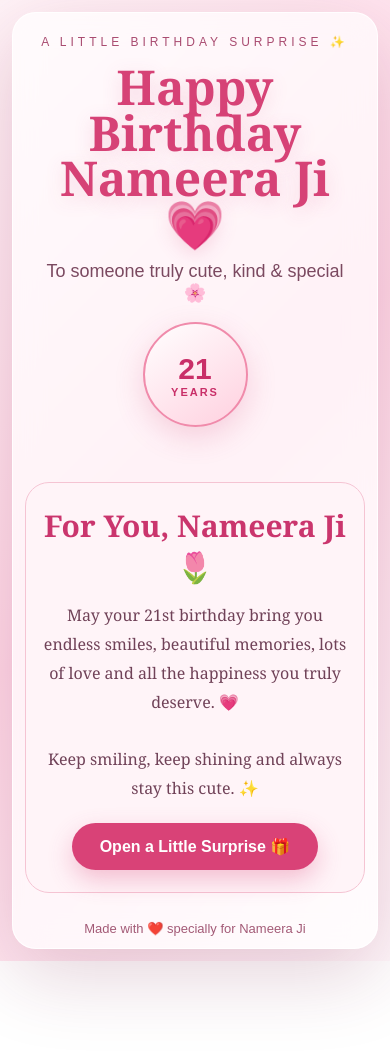
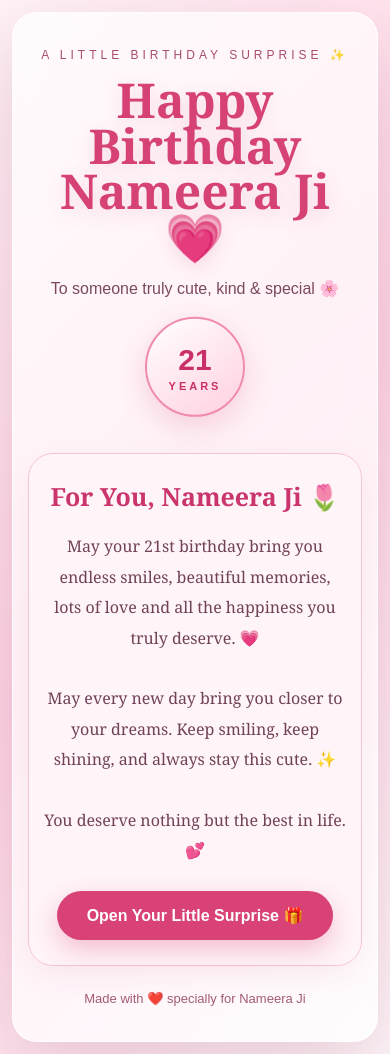
Before and after one commit to vishals-rgb/Khushi-bhardwaj, a plain HTML site: page index.html in a window 390 px wide. Before the commit the page ends 961 px from the top, so only its background shows below. Drawn offline with Linux system fonts and the light colour scheme.

Commit message:
Refactor birthday card HTML structure and styles

```diff
--- a/index.html
+++ b/index.html
@@ -1,11 +1,14 @@
 <!DOCTYPE html>
 <html lang="en">
+
 <head>
     <meta charset="UTF-8">
     <meta name="viewport" content="width=device-width, initial-scale=1.0">
+
     <title>Happy Birthday Nameera Ji 🎂</title>
 
     <style>
+
         * {
             margin: 0;
             padding: 0;
@@ -15,313 +18,523 @@
         body {
             min-height: 100vh;
             font-family: Georgia, "Times New Roman", serif;
+
             background:
-        radial-gradient(circle at 20% 20%, #ffffff 0 2px, transparent 3px),
-        linear-gradient(135deg, #fff3f7, #ffd8e7, #fff8fb);
+                radial-gradient(circle at 10% 20%, #ffffff 0 2px, transparent 3px),
+                radial-gradient(circle at 80% 30%, #ffffff 0 2px, transparent 3px),
+                radial-gradient(circle at 40% 80%, #ffffff 0 2px, transparent 3px),
+                linear-gradient(
+                    135deg,
+                    #fff3f7,
+                    #ffd6e6,
+                    #fff8fb
+                );
+
             color: #5b1737;
             overflow-x: hidden;
         }
 
-/* Main Card */
+
+        /* MAIN SECTION */
+
         .hero {
             min-height: 100vh;
+
             display: flex;
+            align-items: center;
             justify-content: center;
-    align-items: center;
+
             padding: 25px;
         }
 
+
+        /* CARD */
+
         .card {
-    width: min(1050px, 96vw);
-    padding: 25px;
-    border-radius: 32px;
-    background: rgba(255,255,255,0.65);
+            width: min(900px, 95vw);
+
+            padding: 45px 30px;
+
+            text-align: center;
+
+            border-radius: 35px;
+
+            background: rgba(255, 255, 255, 0.65);
+
             backdrop-filter: blur(15px);
-    border: 1px solid rgba(255,255,255,0.9);
-    box-shadow: 0 25px 80px rgba(120,30,70,0.2);
+
+            border: 1px solid rgba(255, 255, 255, 0.9);
+
+            box-shadow:
+                0 30px 80px rgba(120, 30, 70, 0.18);
         }
 
-/* Heading */
-.top {
-    text-align: center;
-    padding: 10px 10px 25px;
+
+        /* SMALL TEXT */
+
+        .small-text {
+            font-family: Arial, sans-serif;
+
+            font-size: 12px;
+
+            letter-spacing: 4px;
+
+            text-transform: uppercase;
+
+            color: #a94b70;
+
+            margin-bottom: 15px;
         }
 
-.small {
-    font-family: Arial, sans-serif;
-    text-transform: uppercase;
-    letter-spacing: 4px;
-    font-size: 12px;
-    color: #a94b70;
+
+        /* TITLE */
+
+        h1 {
+            font-size: clamp(45px, 8vw, 85px);
+
+            line-height: 0.95;
+
+            color: #d64276;
+
+            margin-bottom: 20px;
+
+            text-shadow:
+                0 5px 20px rgba(214, 66, 118, 0.18);
         }
 
-h1 {
-    font-size: clamp(45px, 7vw, 82px);
-    line-height: 0.95;
-    margin: 15px 0;
-    color: #d64276;
-    text-shadow: 0 5px 20px rgba(214,66,118,0.2);
-}
+
+        /* SUBTITLE */
 
         .subtitle {
             font-family: Arial, sans-serif;
+
             font-size: 18px;
+
             color: #7b4960;
+
+            margin-bottom: 25px;
         }
 
-/* Age Circle */
+
+        /* AGE */
+
         .age {
-    margin: 18px auto 0;
-    width: 105px;
-    height: 105px;
+            width: 115px;
+            height: 115px;
+
+            margin: 0 auto 30px;
+
             border-radius: 50%;
+
             display: flex;
             flex-direction: column;
+
             justify-content: center;
             align-items: center;
 
-    background: linear-gradient(145deg, #ffffff, #ffd0df);
+            background:
+                linear-gradient(
+                    145deg,
+                    #ffffff,
+                    #ffd0df
+                );
+
             border: 2px solid #f08bab;
-    box-shadow: 0 10px 30px rgba(210,62,111,0.2);
+
+            box-shadow:
+                0 10px 30px rgba(210, 62, 111, 0.20);
 
             color: #c92f68;
+
             font-family: Arial, sans-serif;
+
+            font-size: 34px;
+
             font-weight: bold;
-    font-size: 30px;
+
+            animation: floating 3s ease-in-out infinite;
         }
+
 
         .age span {
             font-size: 11px;
-    letter-spacing: 2px;
+
+            letter-spacing: 3px;
+
+            margin-top: 3px;
         }
 
-/* Image */
-.photo-wrap {
-    display: flex;
-    justify-content: center;
+
+        /* MESSAGE BOX */
+
+        .message {
+            max-width: 750px;
+
+            margin: auto;
+
+            padding: 35px 25px;
+
+            border-radius: 25px;
+
+            background: rgba(255, 244, 248, 0.95);
+
+            border: 1px solid #f5c4d3;
+
+            box-shadow:
+                0 10px 30px rgba(180, 60, 100, 0.08);
         }
 
-.photo {
-    width: min(620px, 95%);
-    display: block;
-    border-radius: 25px;
-    border: 8px solid white;
-    box-shadow: 0 20px 55px rgba(91,23,55,0.25);
-}
-
-/* Message */
-.message {
-    max-width: 780px;
-    margin: 30px auto 10px;
-    padding: 30px 25px;
-    text-align: center;
-
-    border-radius: 24px;
-    background: rgba(255,244,248,0.95);
-    border: 1px solid #f5c4d3;
-}
 
         .message h2 {
             font-size: 30px;
+
             color: #ca356d;
-    margin-bottom: 14px;
+
+            margin-bottom: 18px;
         }
+
 
         .message p {
             font-size: 18px;
-    line-height: 1.8;
+
+            line-height: 1.9;
+
             color: #704258;
         }
 
-/* Button */
-button {
-    margin-top: 20px;
-    padding: 14px 28px;
+
+        /* BUTTON */
+
+        .surprise-btn {
+            margin-top: 25px;
+
+            padding: 15px 30px;
 
             border: none;
-    border-radius: 999px;
+
+            border-radius: 50px;
 
             background: #d94277;
+
             color: white;
 
             font-family: Arial, sans-serif;
+
             font-size: 16px;
+
             font-weight: bold;
 
             cursor: pointer;
 
-    box-shadow: 0 10px 25px rgba(217,66,119,0.3);
+            box-shadow:
+                0 10px 25px rgba(217, 66, 119, 0.3);
+
             transition: 0.25s;
         }
 
-button:hover {
-    transform: translateY(-3px) scale(1.03);
+
+        .surprise-btn:hover {
+            transform:
+                translateY(-3px)
+                scale(1.04);
+
+            box-shadow:
+                0 15px 35px rgba(217, 66, 119, 0.4);
         }
 
-/* Surprise */
+
+        /* SURPRISE MESSAGE */
+
         #surprise {
             margin-top: 25px;
+
             font-size: 20px;
+
             line-height: 1.8;
+
             color: #b72e60;
+
             animation: fadeIn 0.7s ease;
         }
+
 
         .hidden {
             display: none;
         }
 
+
+        /* FOOTER */
+
+        .footer {
+            margin-top: 25px;
+
+            font-family: Arial, sans-serif;
+
+            font-size: 13px;
+
+            color: #a35a76;
+        }
+
+
+        /* FLOATING EMOJIS */
+
+        .floating-heart {
+            position: fixed;
+
+            bottom: -50px;
+
+            font-size: 25px;
+
+            pointer-events: none;
+
+            z-index: 999;
+
+            animation:
+                rise linear forwards;
+        }
+
+
+        @keyframes rise {
+
+            0% {
+                transform:
+                    translateY(0)
+                    rotate(0deg);
+
+                opacity: 1;
+            }
+
+            100% {
+                transform:
+                    translateY(-110vh)
+                    rotate(40deg);
+
+                opacity: 0;
+            }
+
+        }
+
+
         @keyframes fadeIn {
+
             from {
                 opacity: 0;
-        transform: translateY(15px);
+
+                transform:
+                    translateY(15px);
             }
 
             to {
                 opacity: 1;
-        transform: translateY(0);
-    }
+
+                transform:
+                    translateY(0);
             }
 
-/* Footer */
-.footer {
-    text-align: center;
-    font-family: Arial, sans-serif;
-    color: #a35a76;
-    font-size: 13px;
-    padding-top: 18px;
         }
 
-/* Floating Hearts */
-.heart {
-    position: fixed;
-    bottom: -40px;
-    font-size: 25px;
-    pointer-events: none;
-    z-index: 100;
-    animation: rise linear forwards;
+
+        @keyframes floating {
+
+            0%,
+            100% {
+                transform:
+                    translateY(0);
             }
 
-@keyframes rise {
-    from {
-        transform: translateY(0) rotate(0deg);
-        opacity: 1;
+            50% {
+                transform:
+                    translateY(-8px);
             }
 
-    to {
-        transform: translateY(-110vh) rotate(35deg);
-        opacity: 0;
-    }
         }
 
-/* Mobile */
-@media(max-width:600px) {
+
+        /* MOBILE */
+
+        @media (max-width: 600px) {
 
             .hero {
                 padding: 12px;
             }
 
+
             .card {
-        padding: 12px;
-        border-radius: 24px;
+                padding: 35px 15px;
+
+                border-radius: 25px;
             }
+
 
             h1 {
                 font-size: 48px;
             }
 
-    .photo {
-        width: 100%;
-        border-width: 5px;
+
+            .subtitle {
+                font-size: 16px;
             }
 
+
             .message {
-        padding: 22px 15px;
+                padding: 25px 15px;
             }
+
+
+            .message h2 {
+                font-size: 25px;
+            }
+
 
             .message p {
                 font-size: 16px;
             }
+
+
+            .age {
+                width: 100px;
+                height: 100px;
+
+                font-size: 30px;
             }
+
+        }
+
     </style>
+
 </head>
 
 
 <body>
 
+
     <section class="hero">
 
         <div class="card">
 
-    <!-- Heading -->
-    <div class="top">
 
-        <div class="small">
+            <!-- TOP -->
+
+            <div class="small-text">
                 A Little Birthday Surprise ✨
             </div>
 
+
             <h1>
-            Happy Birthday<br>
+                Happy Birthday
+                <br>
                 Nameera Ji 💗
             </h1>
+
 
             <div class="subtitle">
                 To someone truly cute, kind & special 🌸
             </div>
 
+
+            <!-- AGE -->
+
             <div class="age">
+
                 21
-            <span>YEARS</span>
-        </div>
+
+                <span>
+                    YEARS
+                </span>
 
             </div>
 
- <!-- Birthday Message -->
+
+            <!-- MESSAGE -->
+
             <div class="message">
+
 
                 <h2>
                     For You, Nameera Ji 🌷
                 </h2>
 
+
                 <p>
-            May your 21st birthday bring you endless smiles,
-            beautiful memories, lots of love and all the happiness
+
+                    May your 21st birthday bring you
+                    endless smiles, beautiful memories,
+                    lots of love and all the happiness
                     you truly deserve. 💗
-            <br><br>
 
-            Keep smiling, keep shining and always stay this cute. ✨
+                    <br>
+                    <br>
+
+                    May every new day bring you
+                    closer to your dreams.
+
+                    Keep smiling,
+                    keep shining,
+                    and always stay this cute. ✨
+
+                    <br>
+                    <br>
+
+                    You deserve nothing but the
+                    best in life. 💕
+
+
                 </p>
 
 
-        <button onclick="surprise()">
-            Open a Little Surprise 🎁
+                <!-- BUTTON -->
+
+                <button
+                    class="surprise-btn"
+                    onclick="openSurprise()">
+
+                    Open Your Little Surprise 🎁
+
                 </button>
 
 
-        <div id="surprise" class="hidden">
+                <!-- HIDDEN MESSAGE -->
+
+                <div
+                    id="surprise"
+                    class="hidden">
+
 
                     🎈 21 looks beautiful on you! 🎈
 
                     <br>
+                    <br>
 
                     May this new chapter of your life
-            be your happiest one yet. 💕
+                    be filled with happiness,
+                    success, love and unforgettable
+                    memories. 💖
 
-            <br><br>
+                    <br>
+                    <br>
 
                     <strong>
+
                         Happy Birthday once again,
-                Nameera Ji! 🥳🎂💖
+                        Nameera Ji! 🥳🎂💗
+
                     </strong>
 
-        </div>
 
                 </div>
 
 
+            </div>
+
+
+            <!-- FOOTER -->
+
             <div class="footer">
+
                 Made with ❤️ specially for Nameera Ji
+
             </div>
+
 
         </div>
 
@@ -330,65 +543,108 @@ button:hover {
 
     <script>
 
-function surprise() {
 
-    // Show message
+        function openSurprise() {
+
+
+            /*
+                Show hidden birthday message
+            */
+
             document
                 .getElementById("surprise")
                 .classList
                 .remove("hidden");
 
 
-    // Floating emojis
+            /*
+                Birthday emojis
+            */
+
             const emojis = [
+
                 "💗",
                 "💕",
+                "💖",
                 "✨",
                 "🌸",
+                "🌷",
                 "🎈",
+                "🎉",
                 "🥳",
-        "💖",
-        "🎉",
-        "🌷"
+                "🎂"
+
             ];
 
 
-    for (let i = 0; i < 50; i++) {
+            /*
+                Create floating emojis
+            */
+
+            for (
+                let i = 0;
+                i < 60;
+                i++
+            ) {
+
 
                 setTimeout(() => {
 
-            const heart = document.createElement("div");
 
-            heart.className = "heart";
+                    const heart =
+                        document.createElement("div");
+
+
+                    heart.className =
+                        "floating-heart";
+
 
                     heart.innerText =
                         emojis[
                             Math.floor(
-                        Math.random() * emojis.length
+                                Math.random()
+                                * emojis.length
                             )
                         ];
 
+
                     heart.style.left =
-                Math.random() * 100 + "vw";
+                        Math.random()
+                        * 100
+                        + "vw";
+
 
                     heart.style.animationDuration =
-                (3 + Math.random() * 3) + "s";
+                        (3 + Math.random() * 3)
+                        + "s";
 
 
-            document.body.appendChild(heart);
+                    document.body.appendChild(
+                        heart
+                    );
 
 
+                    /*
+                        Remove emoji
+                    */
+
                     setTimeout(() => {
+
                         heart.remove();
+
                     }, 6500);
 
-        }, i * 50);
+
+                }, i * 45);
 
             }
 
         }
 
+
     </script>
 
+
 </body>
+
 </html>
```
Lines whose indentation alone changed are shown as unchanged.
